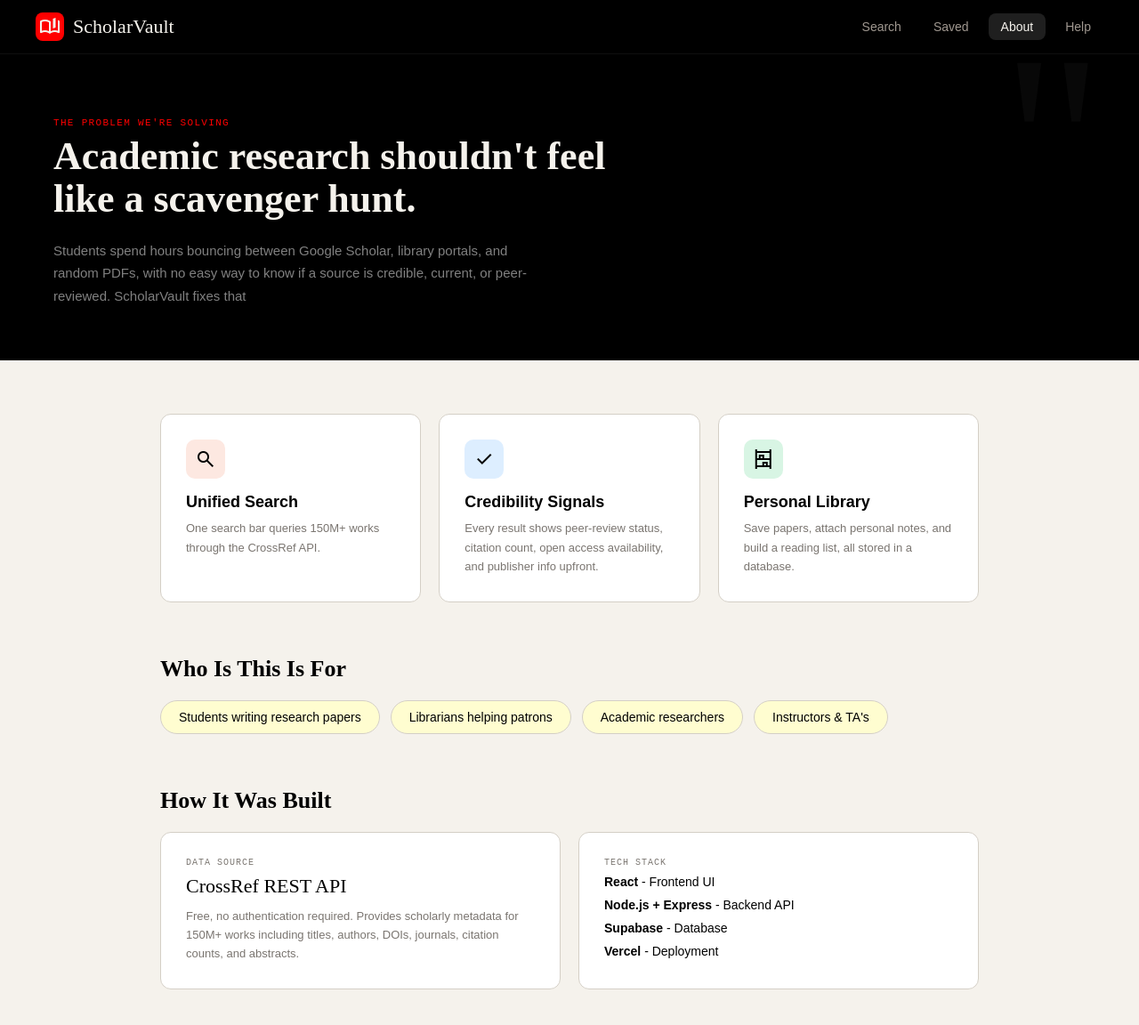
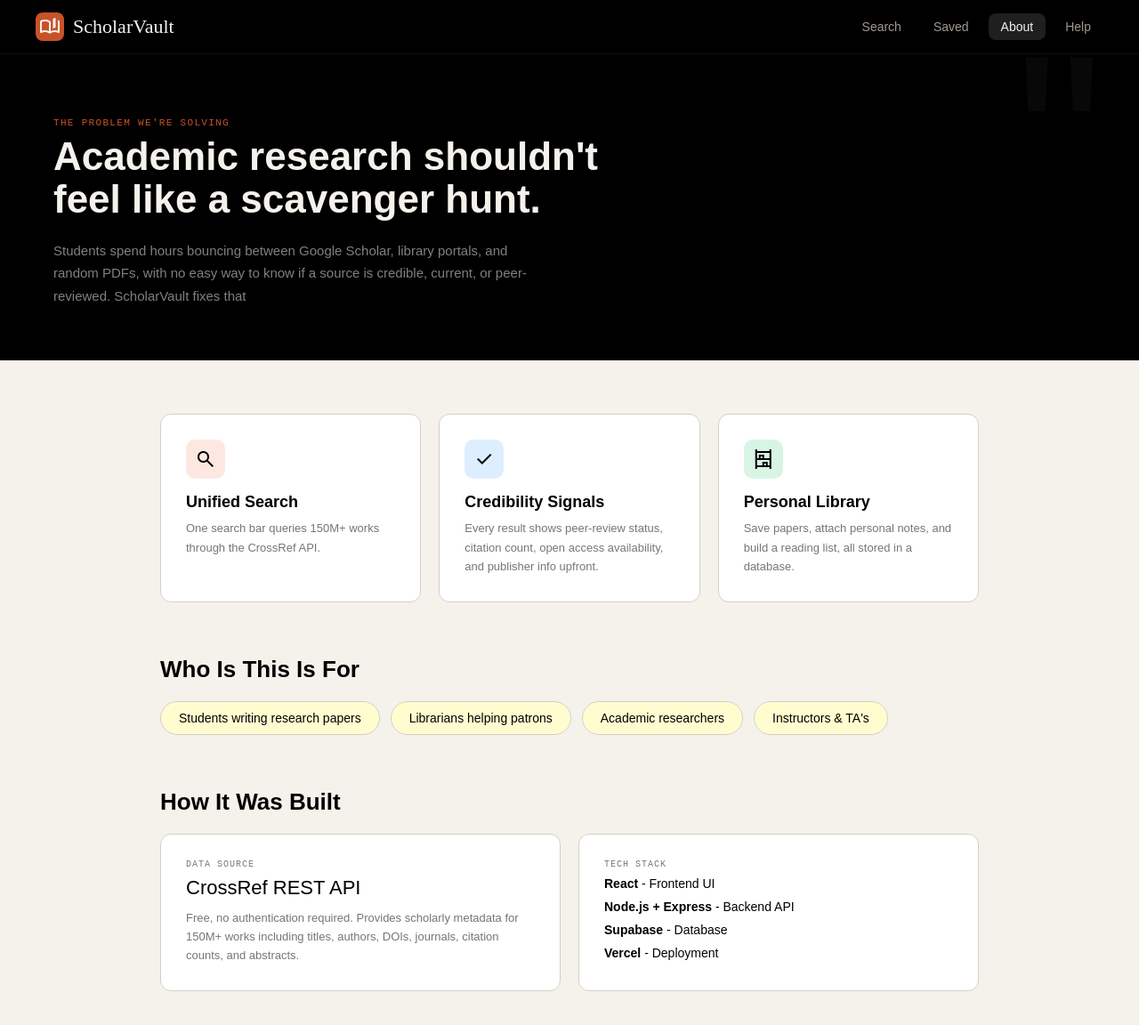
Before and after one commit to jasune0/ScholarVault, a React (Vite) app in the folder frontend/: page /about in a window 1280 px wide. Shown: the top 1152 px of the page at 89% size. Built offline with nearby package versions, Linux system fonts and the light colour scheme; no server answers.

Commit message:
add another font to global styles root

```diff
--- a/frontend/src/styles/AboutPage.css
+++ b/frontend/src/styles/AboutPage.css
@@ -11,7 +11,7 @@
     position: absolute;
     right: 40px;
     top: -40px;
-    font-family: 'DM Serif Display', serif;
+    font-family: var(--font-third);
     font-size: 280px;
     color: rgba(255, 255, 255, 0.03);
     line-height: 1;
@@ -28,7 +28,7 @@
 }
 
 .about-hero h1 {
-    font-family: 'DM Serif Display', serif;
+    font-family: var(--font-third);
     font-size: clamp(28px, 4vw, 44px);
     line-height: 1.1;
     max-width: 640px;
@@ -78,7 +78,7 @@
 .icon-green { background: #d8f5e4; }
 
 .feature-card h3 {
-    font-display: 'DM Serif Display', serif;
+    font-display: var(--font-third);
     font-size: 18px;
     color: var(--ink);
     margin-bottom: 8px;
@@ -96,7 +96,7 @@
 }
 
 .stakeholders h2, .tech-section h2 {
-    font-family: 'DM Serif Display', serif;
+    font-family: var(--font-third);
     font-size: 26px;
     color: var(--ink);
     margin-bottom: 20px;
@@ -139,7 +139,7 @@
 }
 
 .tech-name {
-    font-family: 'DM Serif Display', serif;
+    font-family: var(--font-third);
     font-size: 22px;
     color: var(--ink);
     margin-bottom: 10px;
--- a/frontend/src/styles/GlobalStyle.css
+++ b/frontend/src/styles/GlobalStyle.css
@@ -8,7 +8,7 @@
   --ink: black;
   --paper: #f5f2ec;
   --cream: #FFFDD0;
-  --accent: red;
+  --accent: #c8522a;
   --accent2: blue;
   --muted: #7a7570;
   --border: #d4cfc6;
@@ -18,6 +18,7 @@
   --success-bg: #d4edda;
   --font-main: 'Outfit', sans-serif;
   --font-secondary: 'DM Mono', monospace;
+  --font-third: 'DM Serif Display', sans-serif;
 }
 
 html {
--- a/frontend/src/styles/HelpPage.css
+++ b/frontend/src/styles/HelpPage.css
@@ -18,7 +18,7 @@
 }
 
 .page-title {
-    font-family: 'DM Serif Display', serif;
+    font-family: var(--font-third);
     font-size: 34px;
     color: var(--ink);
     margin-bottom: 8px;
@@ -86,7 +86,7 @@
 }
 
 .step-body h3 {
-    font-family: 'DM Serif Display', serif;
+    font-family: var(--font-third);
     font-size: 18px;
     color: var(--ink);
     margin-bottom: 8px;
--- a/frontend/src/styles/HomePage.css
+++ b/frontend/src/styles/HomePage.css
@@ -23,7 +23,7 @@
 }
 
 .hero-title {
-    font-family: 'DM Serif Display', serif;
+    font-family: var(--font-third);
     font-size: 52px;
     line-height: 1.05;
     color: var(--paper);
--- a/frontend/src/styles/PaperDetail.css
+++ b/frontend/src/styles/PaperDetail.css
@@ -27,7 +27,7 @@
 }
 
 .detail-title {
-    font-family: 'DM Serif Display', serif;
+    font-family: var(--font-third);
     font-size: 28px;
     line-height: 1.2;
     color: var(--ink);
--- a/frontend/src/styles/SavedPage.css
+++ b/frontend/src/styles/SavedPage.css
@@ -21,7 +21,7 @@
 }
 
 .page-title {
-    font-family: 'DM Serif Display', serif;
+    font-family: var(--font-third);
     font-size: 34px;
     color: var(--ink);
 }
@@ -59,7 +59,7 @@
 }
 
 .empty-state h2 {
-    font-family: 'DM Serif Display', serif;
+    font-family: var(--font-third);
     font-size: 24px;
     color: var(--ink);
     margin-bottom: 8px;
@@ -120,7 +120,7 @@
 }
 
 .saved-card-title {
-    font-family: 'DM Serif Display', serif;
+    font-family: var(--font-third);
     font-size: 15px;
     line-height: 1.35;
     color: var(--ink);
```
